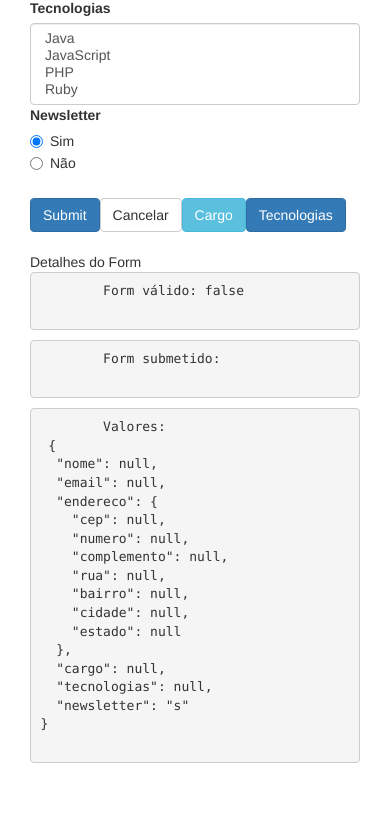
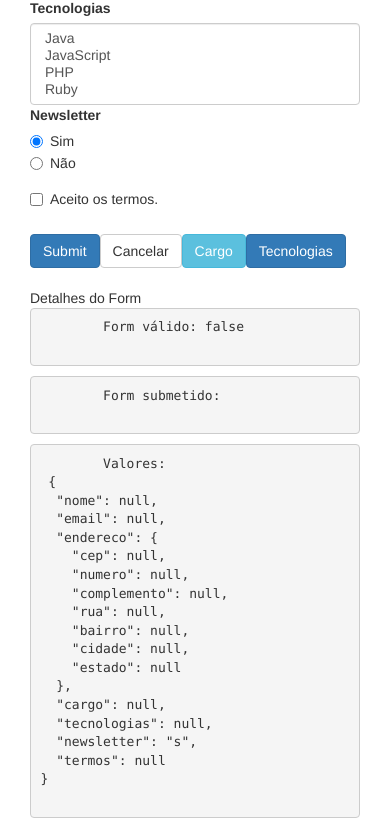
Before and after one commit to Danlei27/Angular-bootstrap-forms, an Angular app: page /dataForm in a window 390 px wide. Shown: the part 879-1707 px from the top of the page. Before the commit the page ends 1652 px from the top, so only its background shows below. Built offline with nearby package versions, Linux system fonts and the light colour scheme.

Commit message:
Formulários reativos: Checkbox Toggle

```diff
--- a/src/app/date-form/date-form.component.html
+++ b/src/app/date-form/date-form.component.html
@@ -152,6 +152,19 @@
             </div>
         </div>
  </div>
+ <div class="form-group">
+     <div class="col-md-3" [ngClass]="aplicaCssErro('termos')">
+         <div class="checkbox">
+             <label  class="checkbox-inline">
+                 <input type="checkbox" formControlName="termos"> Aceito os termos.
+             </label>
+             <app-campo-control-erro
+             [mostrarErro]="!formulario.get('termos').valid"
+             msgErro="Por favor, aceite os termos.">
+             </app-campo-control-erro>
+         </div>
+     </div>
+ </div>
  <div class="col-sm-12">
      <button type="submit" style="margin-top: 10px;" class="btn btn-primary">Submit</button>
      <button type="submit" style="margin-top: 10px;" class="btn btn-default" (click)="resetar()">Cancelar</button>
--- a/src/app/date-form/date-form.component.ts
+++ b/src/app/date-form/date-form.component.ts
@@ -63,7 +63,8 @@ export class DateFormComponent implements OnInit {
     }),
     cargo: [null],
     tecnologias: [null],
-    newsletter: ['s']
+    newsletter: ['s'],
+    termos: [null, Validators.pattern('true')]
       // Validators.minLength(3), Validators.maxLength(20)
       //  pattern="[a-z0-9._%+-]{1,40}[@]{1}[a-z]{1,10}[.]{1}[a-z]{3}"
 
```
